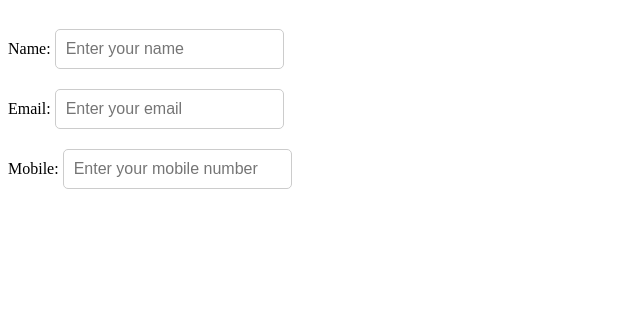
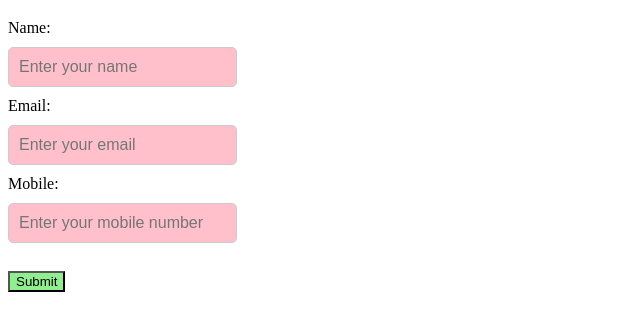
Before and after one commit to acciojob/validate-inputs-RitankJaikar, a website: page main.html in a window 1280 px wide. Shown: the part 61-392 px from the top of the page, without its empty margins (0-640 px from the left). Drawn offline with Linux system fonts and the light colour scheme.

Commit message:
created a submission

```diff
--- a/main.html
+++ b/main.html
@@ -11,6 +11,7 @@
       border: 1px solid #ccc;
       border-radius: 5px;
       font-size: 16px;
+	  background-color: pink;
     }
     input:focus {
       outline: none;
@@ -26,12 +27,14 @@
 <body>
   <h1>Input Validation</h1>
   <form>
-    <label for="name">Name:</label>
-    <input type="text" id="name" placeholder="Enter your name" /><br />
-    <label for="email">Email:</label>
-    <input type="email" id="email" placeholder="Enter your email" /><br />
-    <label for="mobile">Mobile:</label>
-    <input type="text" id="mobile" placeholder="Enter your mobile number" /><br />
+    <label for="name">Name:</label><br />
+    <input type="text" id="name" placeholder="Enter your name" required /><br />
+    <label for="email">Email:</label><br />
+    <input type="email" id="email" placeholder="Enter your email" required /><br />
+    <label for="mobile">Mobile:</label><br />
+    <input type="text" id="mobile" placeholder="Enter your mobile number" required /><br />
+	<br />
+	<button class="valid">Submit</button>
   </form>
   <script src="script.js"></script>
 </body>
```
